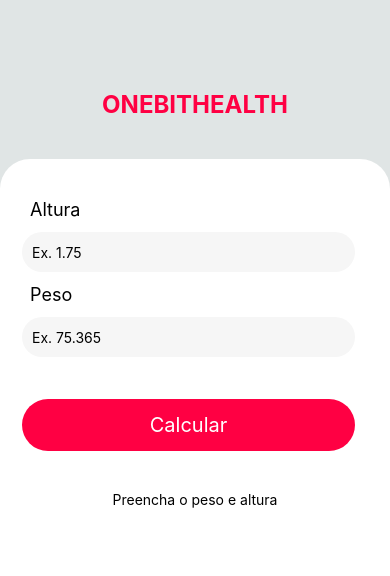
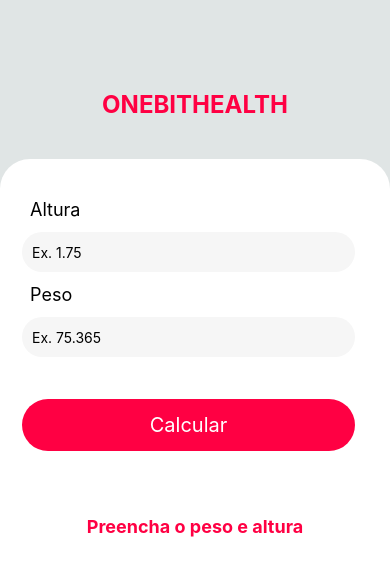
Before and after one commit to Real-Protagonist/onebithealth, a React Native app: screen / in a window 390 px wide. Shown: the top 576 px of the page. Built offline with nearby package versions, Linux system fonts and the light colour scheme.

Commit message:
Estilisa a secção do resultado.

```diff
--- a/src/components/Form/ResultImc/index.js
+++ b/src/components/Form/ResultImc/index.js
@@ -1,11 +1,12 @@
 import React from 'react'
 import { View, Text } from 'react-native'
+import styles from "./style"
 
 export default function ResultImc(props) {
     return (
-        <View>
-            <Text>{props.messageResultImc}</Text>
-            <Text>{props.resultImc}</Text>
+        <View style={styles.contextImc}>
+            <Text style={styles.information}>{props.messageResultImc}</Text>
+            <Text style={styles.numberImc}>{props.resultImc}</Text>
         </View>
     );
 }
--- a/src/components/Form/ResultImc/style.js
+++ b/src/components/Form/ResultImc/style.js
@@ -0,0 +1,23 @@
+import { StyleSheet } from 'react-native'
+
+const styles = StyleSheet.create({
+    contextImc: {
+        flex:1,
+        marginTop:15,
+        paddingTop:10,
+        borderRadius:50,
+        aligntItems:"center",
+    },
+    information: {
+        fontSize:18,
+        color: "#FF0043",
+        fontWeight:"bold",
+    },
+    numberImc: {
+        fontSize: 18,
+        color: "#FF0043",
+        fontWeight:"bold",
+    }
+});
+
+export default styles;
```
